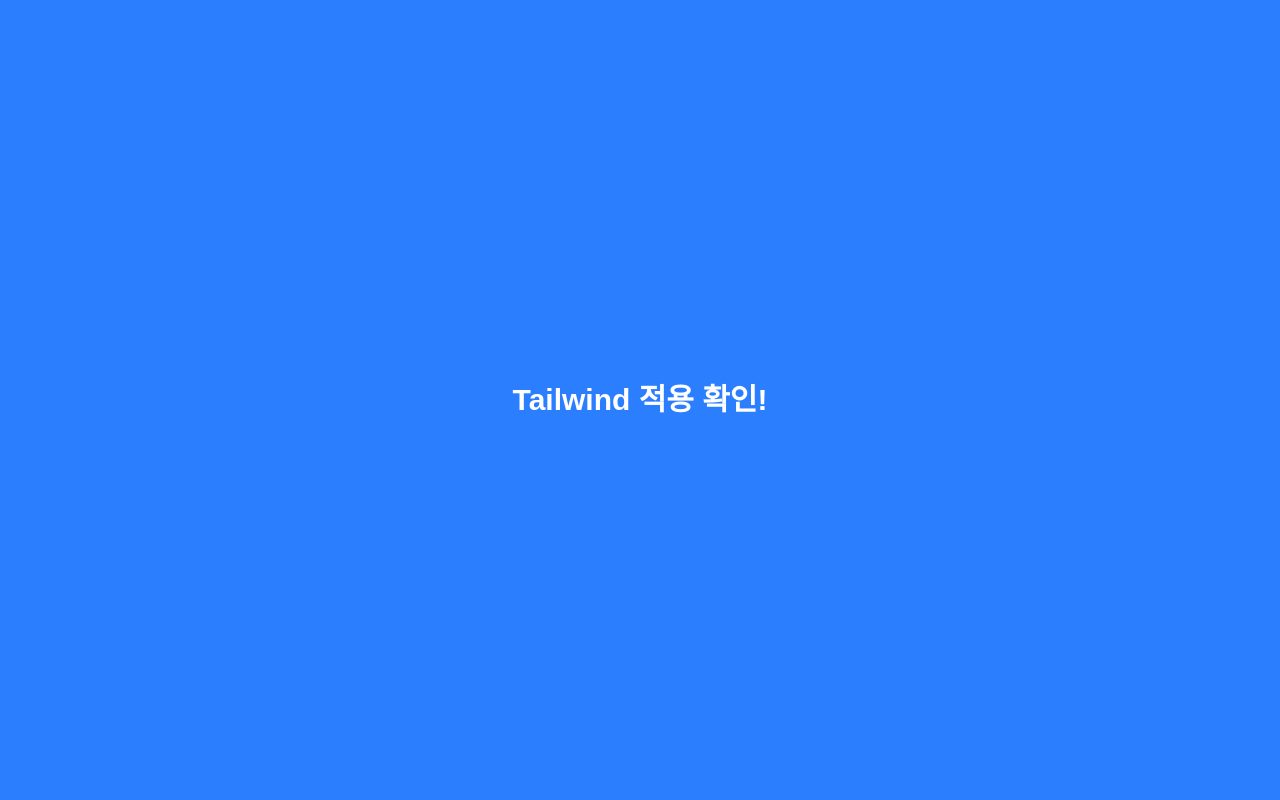
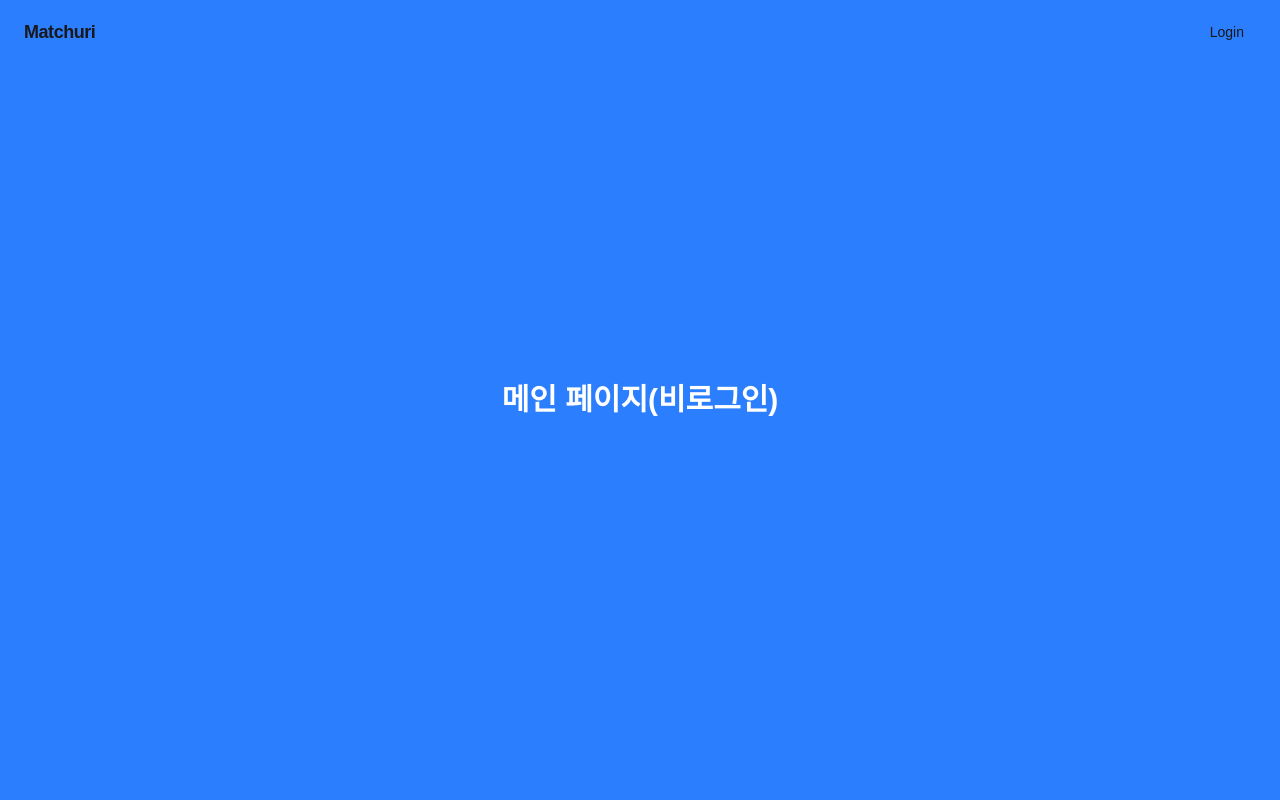
Before and after one commit to matchuri/frontend, a Next.js app: page / in a window 1280 px wide. Shown: the top 800 px of the page. Built offline with nearby package versions, Linux system fonts and the light colour scheme; no server answers.

Commit message:
feat:비로그인 상태 UI 렌더링 (#21)

```diff
--- a/src/app/layout.tsx
+++ b/src/app/layout.tsx
@@ -28,7 +28,7 @@
       lang="en"
       className={`${geistSans.variable} ${geistMono.variable} h-full antialiased`}
     >
-      <body className="min-h-full flex flex-col">{children}
+      <body className="min-h-full flex flex-col">
         <AppLayout>{children}</AppLayout>
       </body>
     </html>
--- a/src/app/page.tsx
+++ b/src/app/page.tsx
@@ -2,7 +2,7 @@
     return (
         <main className="flex items-center justify-center min-h-screen bg-blue-500">
             <h1 className="text-3xl font-bold text-white">
-                Tailwind 적용 확인!
+                메인 페이지(비로그인)
             </h1>
         </main>
     );
--- /dev/null
+++ b/src/ui/components/Navbar.tsx
@@ -0,0 +1,52 @@
+"use client";
+
+import Link from "next/link";
+import { useState } from "react";
+import { useAtomValue } from "jotai";
+import { authAtom } from "@/features/auth/application/atom/authAtom";
+
+import {
+    navbarStyles,
+    authButtonStyles,
+} from "@/ui/styles/navbarStyles";
+
+export default function Navbar() {
+    const auth = useAtomValue(authAtom);
+
+    const isAuthenticated = auth.status === "AUTHENTICATED";
+    const isLoading = auth.status === "LOADING";
+
+    return (
+        <nav className={navbarStyles.nav}>
+          {/* 좌측 로고 */}
+          <Link href="/" className={navbarStyles.logo}>
+            Matchuri
+          </Link>
+
+          {/* RIGHT - AUTH AREA */}
+          <div className={navbarStyles.rightGroup}>
+            {/* 로딩 */}
+            {isLoading && null}
+
+            {/* 게스트 */}
+            {!isLoading && !isAuthenticated && (
+              <Link
+                href="/login"
+                className={`${authButtonStyles.base} ${authButtonStyles.loginInactive}`}
+              >
+                Login
+              </Link>
+            )}
+
+            {/* 로그인 성공 */}
+            {!isLoading && isAuthenticated && (
+              <div
+                className={`${authButtonStyles.base} ${authButtonStyles.profile}`}
+              >
+                Profile
+              </div>
+            )}
+          </div>
+        </nav>
+    );
+}
--- a/src/ui/layout/AppLayout.tsx
+++ b/src/ui/layout/AppLayout.tsx
@@ -2,13 +2,14 @@
 
 import { Provider } from "jotai";
 import { useAuthInit } from "@/features/auth/application/hooks/useAuthInit";
+import Navbar from "@/ui/components/Navbar";
 
 function AppContent({ children }: { children: React.ReactNode }) {
     useAuthInit();
 
     return (
         <>
-            {/* TODO: 나중에 Navbar 추가 가능 */}
+            <Navbar />
             <main>{children}</main>
         </>
     );
--- /dev/null
+++ b/src/ui/styles/navbarStyles.ts
@@ -0,0 +1,22 @@
+export const navbarStyles = {
+  nav: "fixed top-0 left-0 right-0 z-50 flex h-16 items-center justify-between px-6 bg-transparent backdrop-blur-sm",
+  logo: "text-lg font-bold tracking-tight text-zinc-900 dark:text-zinc-50",
+  menuGroup: "flex items-center gap-6",
+  rightGroup: "flex items-center gap-4",
+  dropdown:
+    "absolute right-0 mt-2 w-44 overflow-hidden rounded-md border border-zinc-200 bg-white shadow-lg dark:border-zinc-700 dark:bg-zinc-900",
+  dropdownItem:
+    "w-full px-4 py-2 text-left text-sm text-zinc-700 transition-colors hover:bg-zinc-100 dark:text-zinc-200 dark:hover:bg-zinc-800",
+  dropdownDivider:
+    "h-px w-full bg-zinc-200 dark:bg-zinc-700",
+} as const;
+
+export const authButtonStyles = {
+  base: "rounded-md px-3 py-1.5 text-sm font-medium transition-all duration-150",
+  login:
+    "bg-zinc-900 text-white hover:bg-zinc-700 dark:bg-zinc-100 dark:text-zinc-900 dark:hover:bg-zinc-300",
+  profile:
+    "bg-zinc-100 text-zinc-900 hover:bg-zinc-200 dark:bg-zinc-800 dark:text-zinc-50 dark:hover:bg-zinc-700",
+  logout:
+    "text-red-600 hover:bg-red-50 dark:text-red-400 dark:hover:bg-red-900/20",
+} as const;
```
